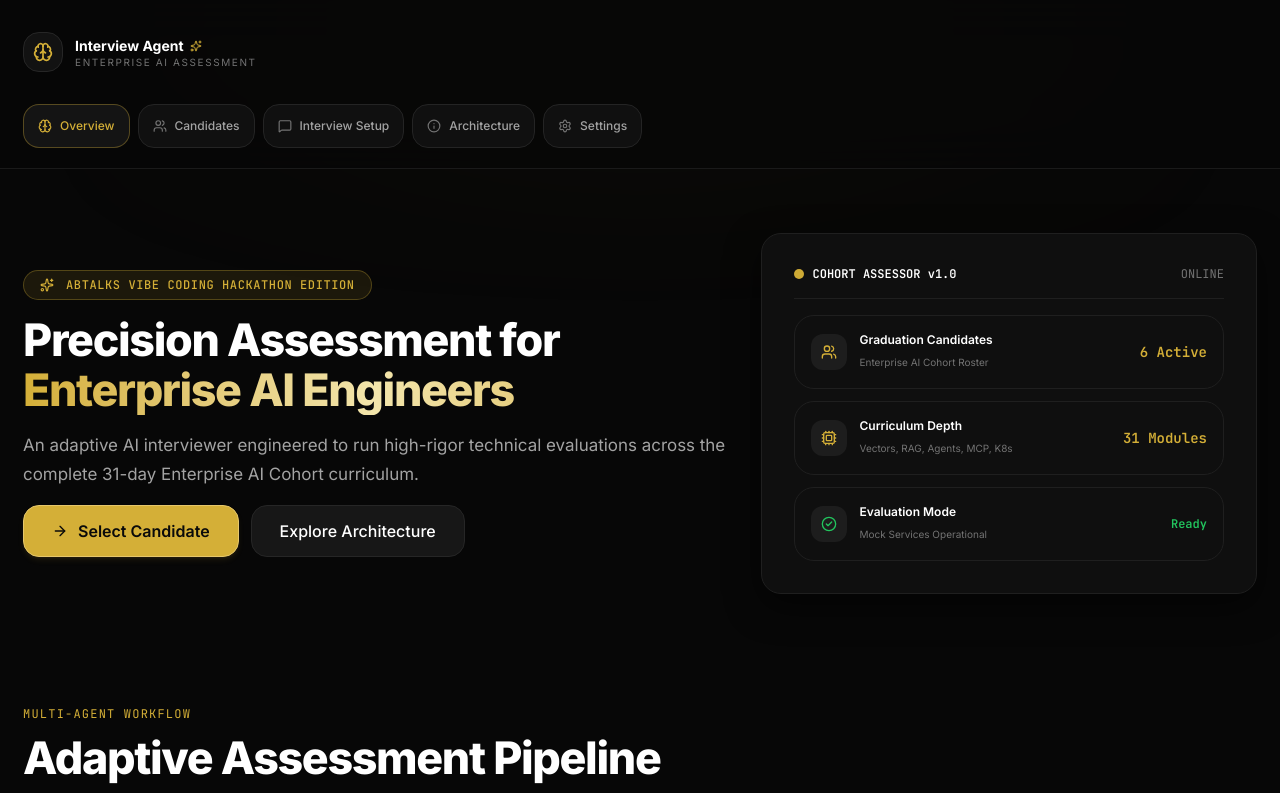
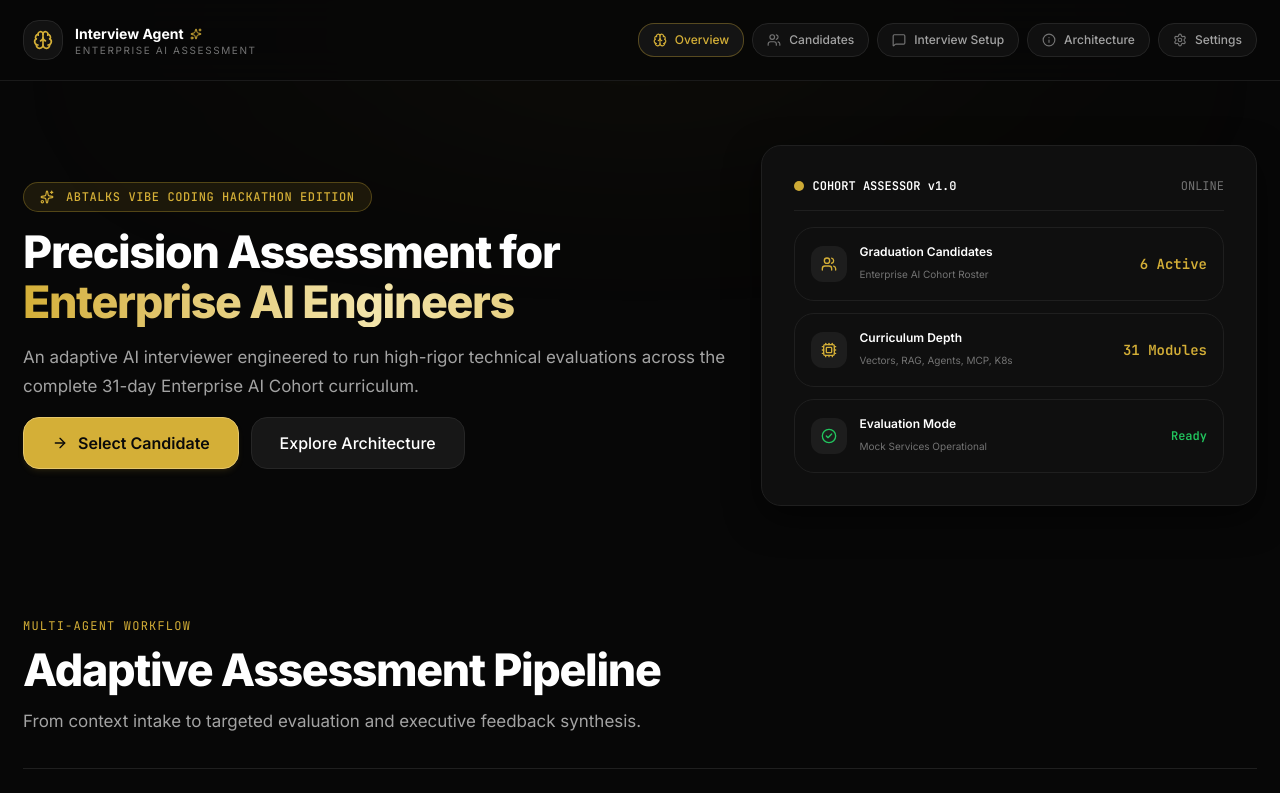
Before and after one commit to CHACHA0044/interview-agent, a React (Vite) app in the folder frontend/: page / in a window 1280 px wide. Shown: the top 793 px of the page. Built offline with nearby package versions, Linux system fonts and the light colour scheme.

Commit message:
fix: align top navbar links on the same row as logo heading

```diff
--- a/frontend/src/components/layout/Navbar.tsx
+++ b/frontend/src/components/layout/Navbar.tsx
@@ -17,10 +17,10 @@ export function Navbar() {
 
   return (
     <header className="sticky top-0 z-50 border-b border-[#1a1a1a] bg-[#070707]/88 backdrop-blur-xl">
-      <LayoutContainer size="dashboard" className="py-3 md:py-4">
-        <div className="grid gap-3 md:gap-4">
-          <div className="flex items-center justify-between gap-4 min-h-[var(--nav-height)]">
-            <Link to="/" className="flex items-center gap-3 rounded-xl focus-visible:outline-none">
+      <LayoutContainer size="dashboard">
+        <div className="flex items-center justify-between h-16 sm:h-20 gap-4">
+          {/* Logo */}
+          <Link to="/" className="flex items-center gap-3 rounded-xl focus-visible:outline-none shrink-0">
             <span className="h-10 w-10 rounded-xl border border-[#262626] bg-[#121212] text-[#D4AF37] flex items-center justify-center">
               <Brain className="h-5 w-5" />
             </span>
@@ -34,10 +34,10 @@ export function Navbar() {
               </span>
             </span>
           </Link>
-          </div>
 
-          <nav aria-label="Primary" className="overflow-x-auto pb-1">
-            <ul className="flex min-w-max items-center gap-2">
+          {/* Navigation Links on the same line */}
+          <nav aria-label="Primary" className="overflow-x-auto">
+            <ul className="flex items-center gap-2">
               {NAV_ITEMS.map((item) => {
                 const isActive = item.href === "/" ? location.pathname === "/" : location.pathname.startsWith(item.href);
                 const Icon = item.icon;
@@ -47,14 +47,14 @@ export function Navbar() {
                     <Link
                       to={item.href}
                       className={cn(
-                        "touch-target inline-flex items-center gap-2 rounded-xl px-3.5 text-xs font-medium border",
+                        "inline-flex items-center gap-2 rounded-xl px-3.5 py-2 text-xs font-medium border transition-colors",
                         isActive
                           ? "bg-[#141414] border-[#D4AF37]/35 text-[#D4AF37]"
                           : "bg-[#101010] border-[#242424] text-[#A3A3A3] hover:text-white hover:border-[#343434]"
                       )}
                     >
                       <Icon className={cn("h-3.5 w-3.5", isActive ? "text-[#D4AF37]" : "text-[#737373]")} />
-                      <span>{item.label}</span>
+                      <span className="whitespace-nowrap">{item.label}</span>
                     </Link>
                   </li>
                 );
```
Lines whose indentation alone changed are shown as unchanged.
